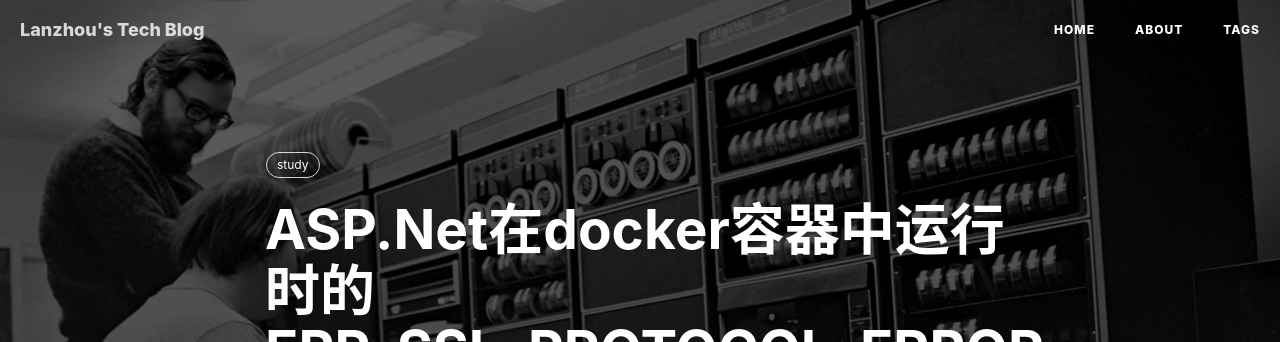
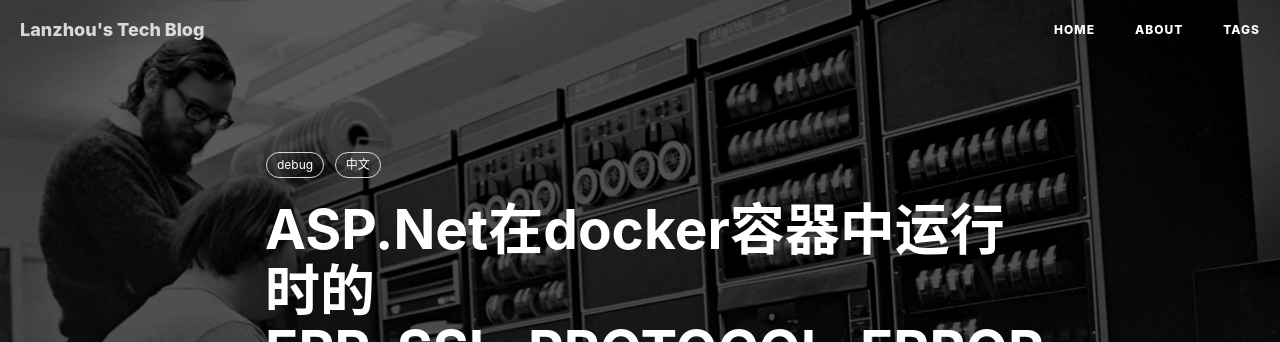
Before and after one commit to Lanzhou-J/Lanzhou-J.github.io, a Jekyll site: the page built from _posts/2022-02-09-Hackathon.md, in a window 1280 px wide and 900 px high. Shown: the top 342 px of the window. Built offline with Jekyll 4.4.1, drawn with Linux system fonts in a browser that asks for light colours; nearby versions of some CDN libraries; comment, search, counter and statistics services are not loaded.

Commit message:
change blog tags

```diff
--- a/_posts/2022-02-09-Hackathon.md
+++ b/_posts/2022-02-09-Hackathon.md
@@ -6,7 +6,8 @@ date: '2022-1-23 22:39:00'
 author: Lanzhou
 header-img: img/post-bg-unix-linux.jpg
 tags:
-- study
+- debug
+- 中文
 ---
 
 ## 问题描述：
```
